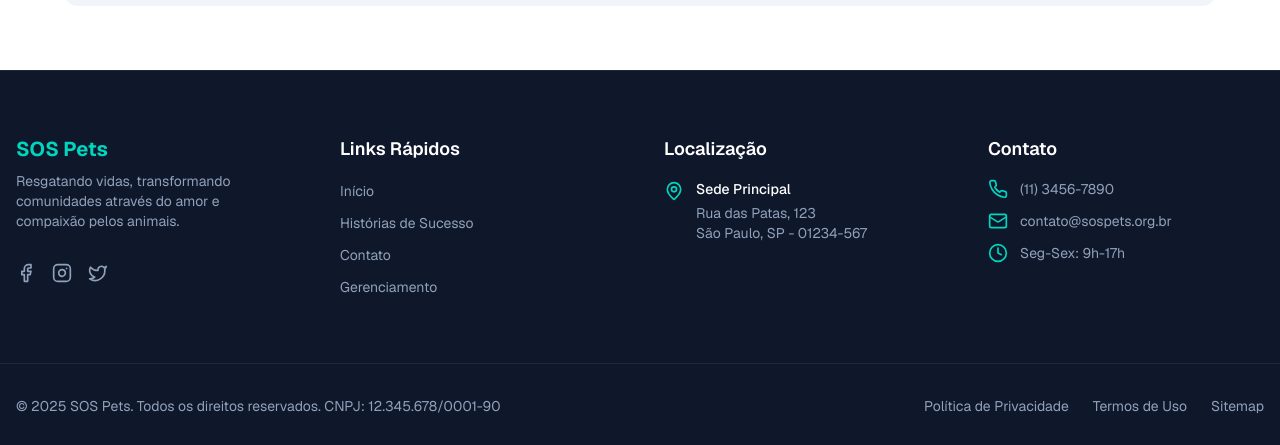
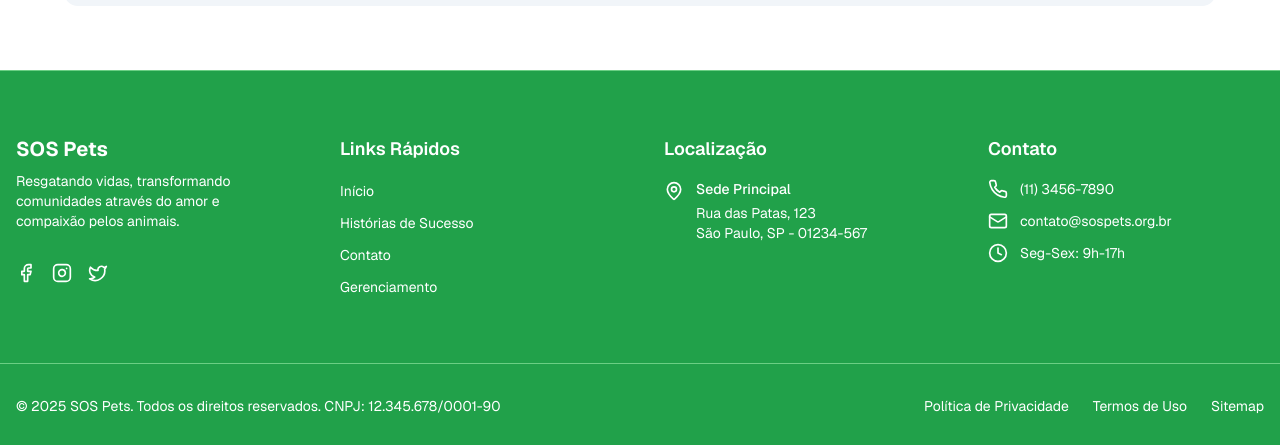
Before and after one commit to DKB-17/Projeto_SOS_Pets_FE, a Next.js app: page /success-stories in a window 1280 px wide. Shown: the part 810-1255 px from the top of the page. Built offline with nearby package versions, Linux system fonts and the light colour scheme; no server answers.

Commit message:
altera cores dos textos

```diff
--- a/app/globals.css
+++ b/app/globals.css
@@ -11,10 +11,10 @@
   --popover: hsl(0 0% 100%);
   --popover-foreground: oklch(0.25 0.02 30);
 
-  --primary: #0482CC;
+  --primary: #0383CE;
   --primary-foreground: oklch(1 0 0);
 
-  --secondary: #1EA34A;
+  --secondary: #0383CE;
   --secondary-foreground: oklch(1 0 0);
 
   --muted: hsl(210 40% 96%);
@@ -27,9 +27,9 @@
 
   --border: hsl(214.3 31.8% 91.4%);
   --input: hsl(214.3 31.8% 91.4%);
-  --ring: #0482CC;
+  --ring: #0383CE;
 
-  --chart-1: #0482CC;
+  --chart-1: #0383CE;
   --chart-2: hsl(212 95% 68%);
   --chart-3: hsl(216 92% 60%);
   --chart-4: hsl(210 98% 78%);
@@ -55,10 +55,10 @@
   --popover: oklch(0.22 0.02 30);
   --popover-foreground: oklch(0.95 0.01 50);
 
-  --primary: #0482CC;
+  --primary: #0383CE;
   --primary-foreground: oklch(0.18 0.02 30);
 
-  --secondary: #1EA34A;
+  --secondary: #0383CE;
   --secondary-foreground: oklch(0.95 0.01 50);
 
   --muted: oklch(0.28 0.02 30);
@@ -71,22 +71,22 @@
 
   --border: oklch(0.28 0.02 30);
   --input: oklch(0.28 0.02 30);
-  --ring: #0482CC;
+  --ring: #0383CE;
 
-  --chart-1: #0482CC;
-  --chart-2: #1EA34A;
+  --chart-1: #0383CE;
+  --chart-2: #0383CE;
   --chart-3: hsl(75 18% 40%);
   --chart-4: hsl(210 30% 50%);
   --chart-5: hsl(140 30% 60%);
 
   --sidebar: oklch(0.22 0.02 30);
   --sidebar-foreground: oklch(0.95 0.01 50);
-  --sidebar-primary: #0482CC;
+  --sidebar-primary: #0383CE;
   --sidebar-primary-foreground: oklch(0.18 0.02 30);
   --sidebar-accent: oklch(0.28 0.02 30);
   --sidebar-accent-foreground: oklch(0.95 0.01 50);
   --sidebar-border: oklch(0.28 0.02 30);
-  --sidebar-ring: #0482CC;
+  --sidebar-ring: #0383CE;
 }
 
 @theme inline {
--- a/app/page.tsx
+++ b/app/page.tsx
@@ -45,7 +45,7 @@ export default function HomePage() {
             </p>
             <div className="flex items-center justify-center gap-4">
               <Link href="/contact">
-              <Button size="lg" className="gap-2 bg-teal-600">
+              <Button size="lg" className="gap-2 bg-[#21A14A]">
                 <Heart className="w-5 h-5" />
                 Doe agora
               </Button>
--- a/components/footer.tsx
+++ b/components/footer.tsx
@@ -7,27 +7,27 @@ export function Footer() {
   const currentYear = new Date().getFullYear()
 
   return (
-    <footer className="bg-slate-900 text-white">
+    <footer className="bg-[#21A14A] text-white">
       {/* Main Footer Content */}
-      <div className="border-t border-slate-800">
+      <div className="border-t border-[#6BCF84]">
         <div className="container mx-auto px-4 py-16">
           <div className="grid grid-cols-1 md:grid-cols-4 gap-12">
             {/* About Section */}
             <div className="space-y-4">
               <div>
-                <h3 className="text-xl font-bold text-teal-400 mb-2">SOS Pets</h3>
-                <p className="text-slate-400 text-sm">
+                <h3 className="text-xl font-bold text-white mb-2">SOS Pets</h3>
+                <p className="text-white text-sm">
                   Resgatando vidas, transformando comunidades através do amor e compaixão pelos animais.
                 </p>
               </div>
               <div className="flex gap-4 pt-4">
-                <a href="#" className="text-slate-400 hover:text-teal-400 transition">
+                <a href="#" className="text-white hover:text-white transition">
                   <Facebook className="w-5 h-5" />
                 </a>
-                <a href="#" className="text-slate-400 hover:text-teal-400 transition">
+                <a href="#" className="text-white hover:text-white transition">
                   <Instagram className="w-5 h-5" />
                 </a>
-                <a href="#" className="text-slate-400 hover:text-teal-400 transition">
+                <a href="#" className="text-white hover:text-white transition">
                   <Twitter className="w-5 h-5" />
                 </a>
               </div>
@@ -36,11 +36,11 @@ export function Footer() {
             {/* Quick Links */}
             <div className="space-y-4">
               <h4 className="font-semibold text-lg">Links Rápidos</h4>
-              <ul className="space-y-2 text-slate-400">
-                <li><Link href="/" className="hover:text-teal-400 transition text-sm">Início</Link></li>
-                <li><Link href="/success-stories" className="hover:text-teal-400 transition text-sm">Histórias de Sucesso</Link></li>
-                <li><Link href="/contact" className="hover:text-teal-400 transition text-sm">Contato</Link></li>
-                <li><Link href="/login" className="hover:text-teal-400 transition text-sm">Gerenciamento</Link></li>
+              <ul className="space-y-2 text-white">
+                <li><Link href="/" className="hover:text-white transition text-sm">Início</Link></li>
+                <li><Link href="/success-stories" className="hover:text-white transition text-sm">Histórias de Sucesso</Link></li>
+                <li><Link href="/contact" className="hover:text-white transition text-sm">Contato</Link></li>
+                <li><Link href="/login" className="hover:text-white transition text-sm">Gerenciamento</Link></li>
               </ul>
             </div>
 
@@ -49,8 +49,8 @@ export function Footer() {
               <h4 className="font-semibold text-lg">Localização</h4>
               <div className="space-y-3 text-sm">
                 <div className="flex gap-3">
-                  <MapPin className="w-5 h-5 text-teal-400 flex-shrink-0 mt-0.5" />
-                  <div className="text-slate-400">
+                  <MapPin className="w-5 h-5 text-white flex-shrink-0 mt-0.5" />
+                  <div className="text-white">
                     <p className="font-medium text-white mb-1">Sede Principal</p>
                     <p>Rua das Patas, 123</p>
                     <p>São Paulo, SP - 01234-567</p>
@@ -64,21 +64,21 @@ export function Footer() {
               <h4 className="font-semibold text-lg">Contato</h4>
               <div className="space-y-3 text-sm">
                 <div className="flex gap-3">
-                  <Phone className="w-5 h-5 text-teal-400 flex-shrink-0" />
+                  <Phone className="w-5 h-5 text-white flex-shrink-0" />
                   <div>
-                    <p className="text-slate-400">(11) 3456-7890</p>
+                    <p className="text-white">(11) 3456-7890</p>
                   </div>
                 </div>
                 <div className="flex gap-3">
-                  <Mail className="w-5 h-5 text-teal-400 flex-shrink-0" />
+                  <Mail className="w-5 h-5 text-white flex-shrink-0" />
                   <div>
-                    <p className="text-slate-400">contato@sospets.org.br</p>
+                    <p className="text-white">contato@sospets.org.br</p>
                   </div>
                 </div>
                 <div className="flex gap-3">
-                  <Clock className="w-5 h-5 text-teal-400 flex-shrink-0" />
+                  <Clock className="w-5 h-5 text-white flex-shrink-0" />
                   <div>
-                    <p className="text-slate-400">Seg-Sex: 9h-17h</p>
+                    <p className="text-white">Seg-Sex: 9h-17h</p>
                   </div>
                 </div>
               </div>
@@ -88,16 +88,16 @@ export function Footer() {
       </div>
 
       {/* Bottom Footer */}
-      <div className="border-t border-slate-800 py-8">
+      <div className="border-t border-[#6BCF84] py-8">
         <div className="container mx-auto px-4">
-          <div className="flex flex-col md:flex-row justify-between items-center gap-6 text-slate-400 text-sm">
+          <div className="flex flex-col md:flex-row justify-between items-center gap-6 text-white text-sm">
             <p>
               © {currentYear} SOS Pets. Todos os direitos reservados. CNPJ: 12.345.678/0001-90
             </p>
             <div className="flex gap-6">
-              <Link href="#" className="hover:text-teal-400 transition">Política de Privacidade</Link>
-              <Link href="#" className="hover:text-teal-400 transition">Termos de Uso</Link>
-              <Link href="#" className="hover:text-teal-400 transition">Sitemap</Link>
+              <Link href="#" className="hover:text-white transition text-sm">Política de Privacidade</Link>
+              <Link href="#" className="hover:text-white transition text-sm">Termos de Uso</Link>
+              <Link href="#" className="hover:text-white transition text-sm">Sitemap</Link>
             </div>
           </div>
         </div>
--- a/components/post-card.tsx
+++ b/components/post-card.tsx
@@ -15,7 +15,7 @@ export function PostCard({id, title, text, date, category, images }: PostRequest
       )}
       <CardHeader>
         <div className="flex items-center justify-between mb-2">
-          <Badge className="bg-teal-600">{category.name}</Badge>
+          <Badge className="bg-[#21A14A]">{category.name}</Badge>
           <div className="flex items-center gap-1 text-xs text-muted-foreground">
             <Calendar className="w-3 h-3" />
             <span>{formatDate(date)}</span>
--- a/components/story-modal.tsx
+++ b/components/story-modal.tsx
@@ -77,9 +77,9 @@ export function StoryModal({ story, isOpen, onClose }: StoryModalProps) {
           <div className="flex items-center justify-between">
             <div>
               <h2 className="text-3xl font-bold text-slate-900 mb-2">{story.petName}</h2>
-              <p className="text-lg text-teal-600 font-semibold">Adotado por {story.ownerName}</p>
+              <p className="text-lg text-[#21A14A] font-semibold">Adotado por {story.ownerName}</p>
             </div>
-            <Badge className="bg-teal-100 text-teal-700">{story.petBreed}</Badge>
+            <Badge className="bg-teal-100 text-[#21A14A]">{story.petBreed}</Badge>
           </div>
 
           <div className="text-sm text-slate-500">
```
Also changed, not shown: components/ong-story.tsx (+13 -13 lines), 1 other file (tests, documents, lock files or other folders).
